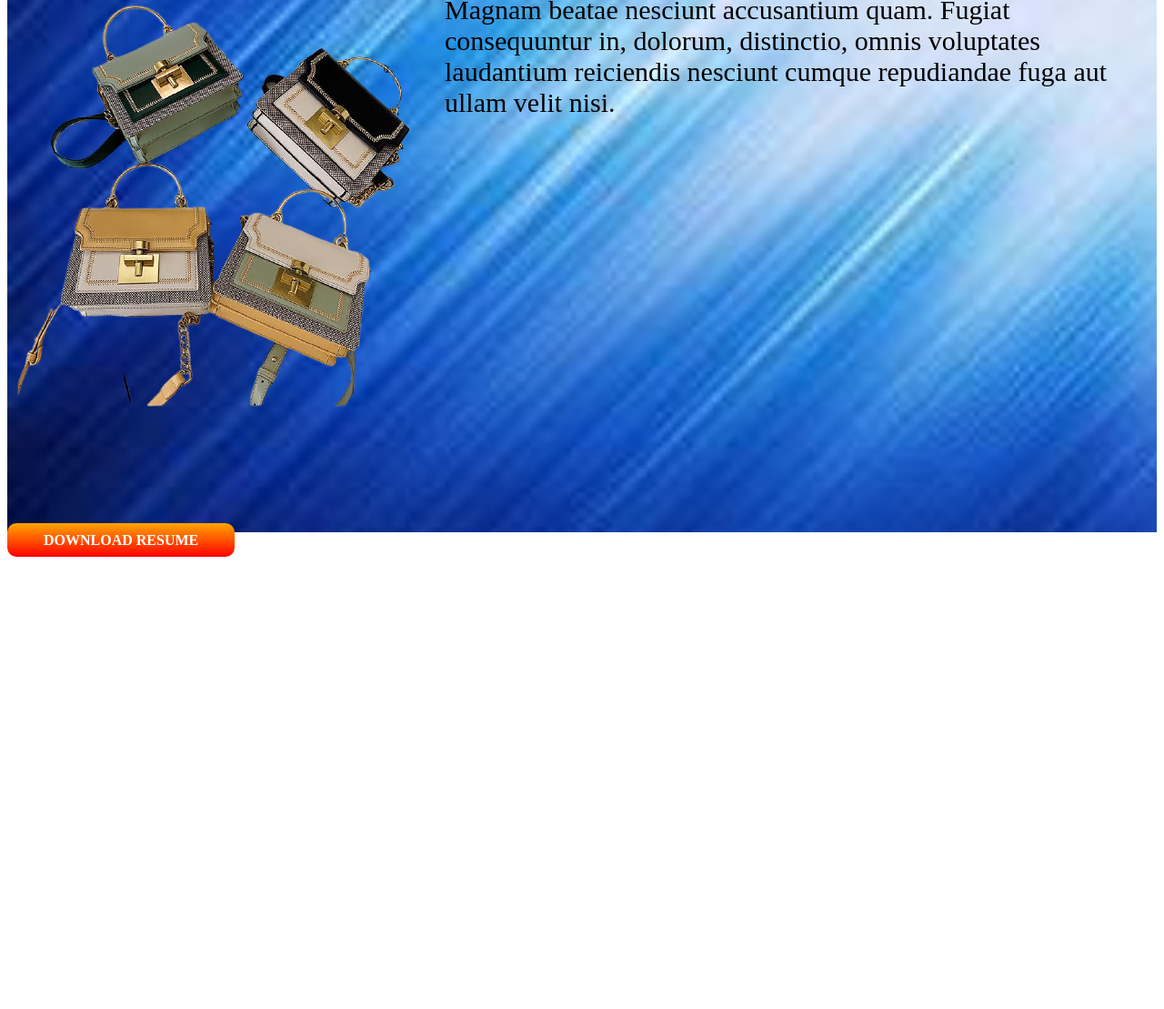
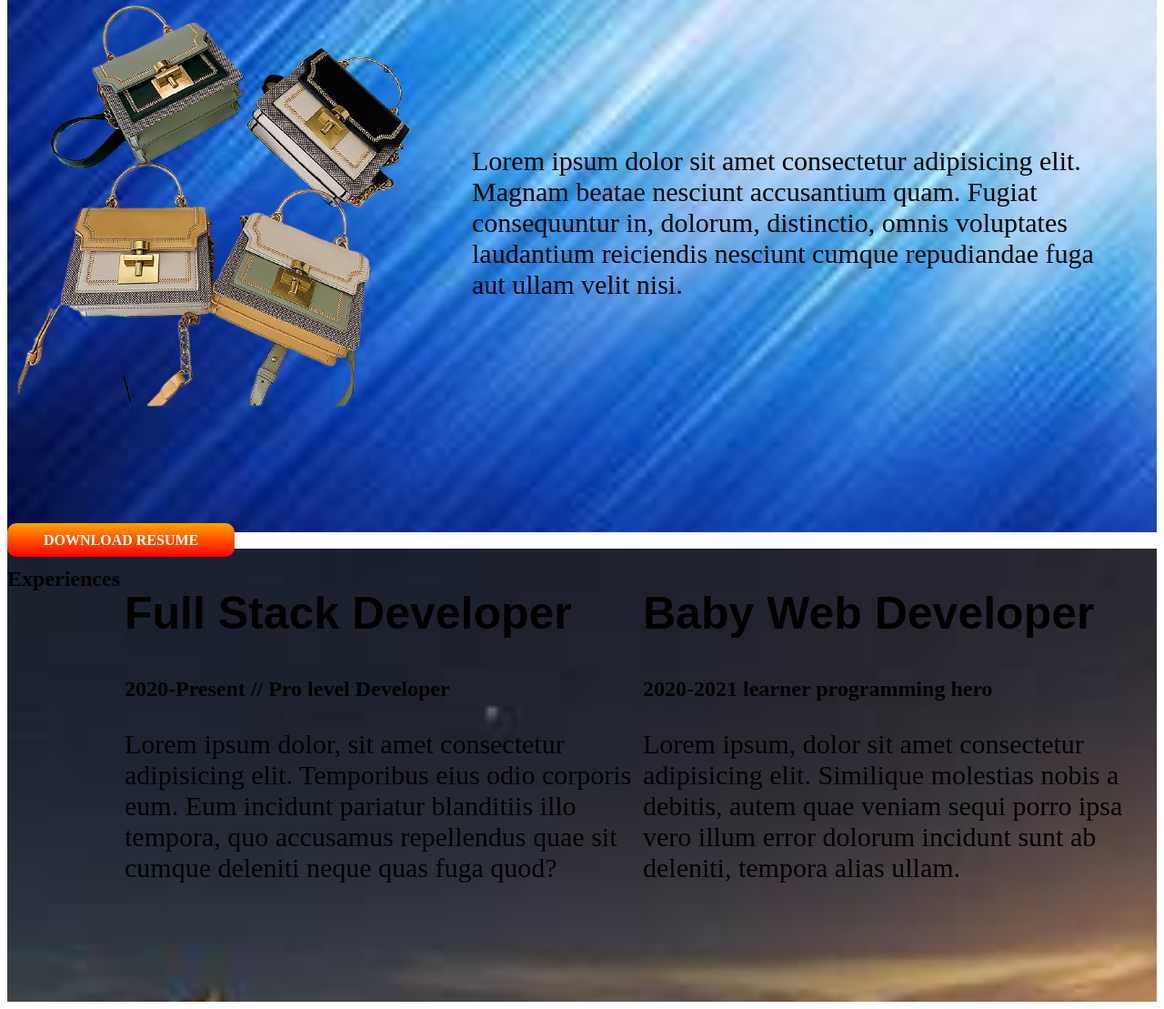
Before and after one commit to mizanbhms/first-portfolio, a plain HTML site: page index.html in a window 1280 px wide. Shown: the part 720-1829 px from the top of the page at 91% size. Before the commit the page ends 1332 px from the top, so only its background shows below. Drawn offline with Linux system fonts and the light colour scheme; a web font is replaced by a local one.

Commit message:
third correction

```diff
--- a/index.html
+++ b/index.html
@@ -32,6 +32,28 @@
             repudiandae fuga aut ullam velit nisi.</div>
     </section>
     <a class="linkbutton" target="blank" href="">DOWNLOAD RESUME</a>
+    <section>
+        <div>
+            <h2>Experiences</h2>
+        </div>
+        <div class="third">
+            <div class="halfwidth">
+                <h1>Full Stack Developer</h1>
+                <h2>2020-Present // Pro level Developer</h2>
+                <p>Lorem ipsum dolor, sit amet consectetur adipisicing elit. Temporibus eius odio corporis eum. Eum
+                    incidunt pariatur blanditiis illo tempora, quo accusamus repellendus quae sit cumque deleniti neque
+                    quas fuga quod?</p>
+            </div>
+            <div class="halfwidth">
+                <h1>Baby Web Developer</h1>
+                <h2>2020-2021 learner programming hero</h2>
+                <p>Lorem ipsum, dolor sit amet consectetur adipisicing elit. Similique molestias nobis a debitis, autem
+                    quae veniam sequi porro ipsa vero illum error dolorum incidunt sunt ab deleniti, tempora alias
+                    ullam.</p>
+            </div>
+
+        </div>
+    </section>
 </body>
 
 </html>
--- a/style.css
+++ b/style.css
@@ -26,6 +26,7 @@ section{
 }
 P{
     font-size: 30px;
+
 }
 .linkbutton{
     text-decoration: none;
@@ -42,3 +43,11 @@ P{
     font-size: 30px;
 
 }
+.lorem{
+    padding-top: 200px;
+   padding-left: 30px;
+   padding-right: 30px;
+}
+.third{
+    display: flex;
+}
```
